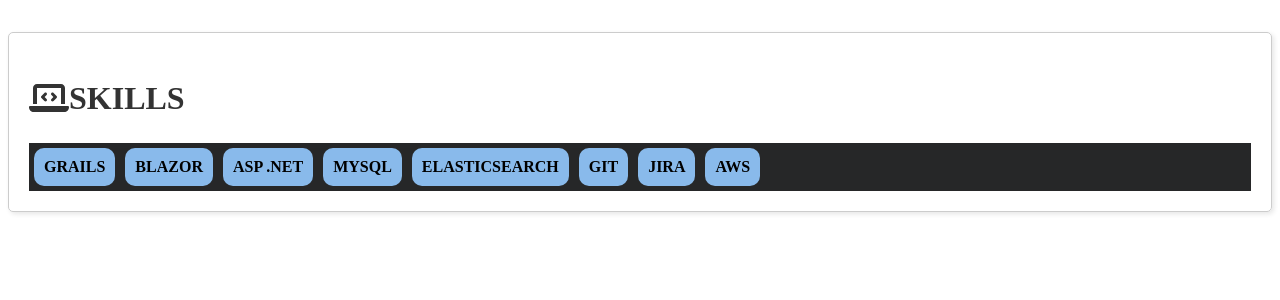
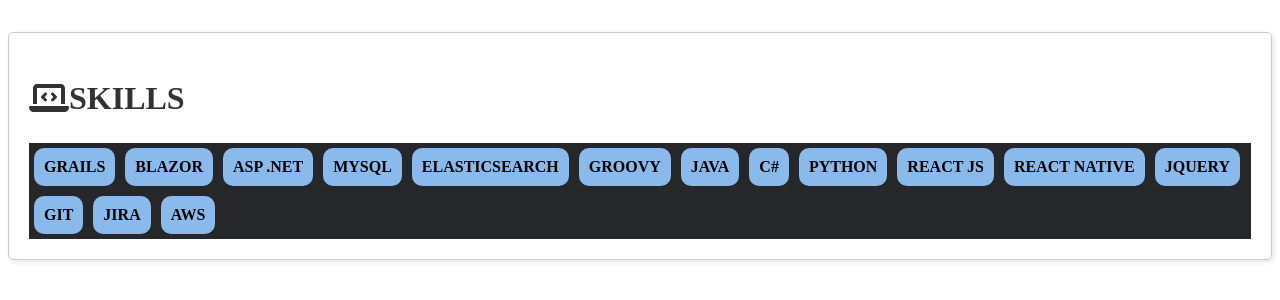
Before and after one commit to susanpant7/my-profile-website, a Next.js app: page /Skills in a window 1280 px wide. Shown: the top 300 px of the page. Built offline with nearby package versions, Linux system fonts and the light colour scheme.

Commit message:
added skills

```diff
--- a/src/pages/Skills.js
+++ b/src/pages/Skills.js
@@ -23,6 +23,13 @@
         <SkillsBox skill="ASP .NET" />
         <SkillsBox skill="MySQL" />
         <SkillsBox skill="ElasticSearch" />
+        <SkillsBox skill="Groovy" />
+        <SkillsBox skill="Java" />
+        <SkillsBox skill="C#" />
+        <SkillsBox skill="Python" />
+        <SkillsBox skill="React Js" />
+        <SkillsBox skill="React Native" />
+        <SkillsBox skill="jQuery" />
         <SkillsBox skill="Git" />
         <SkillsBox skill="Jira" />
         <SkillsBox skill="AWS" />
```
